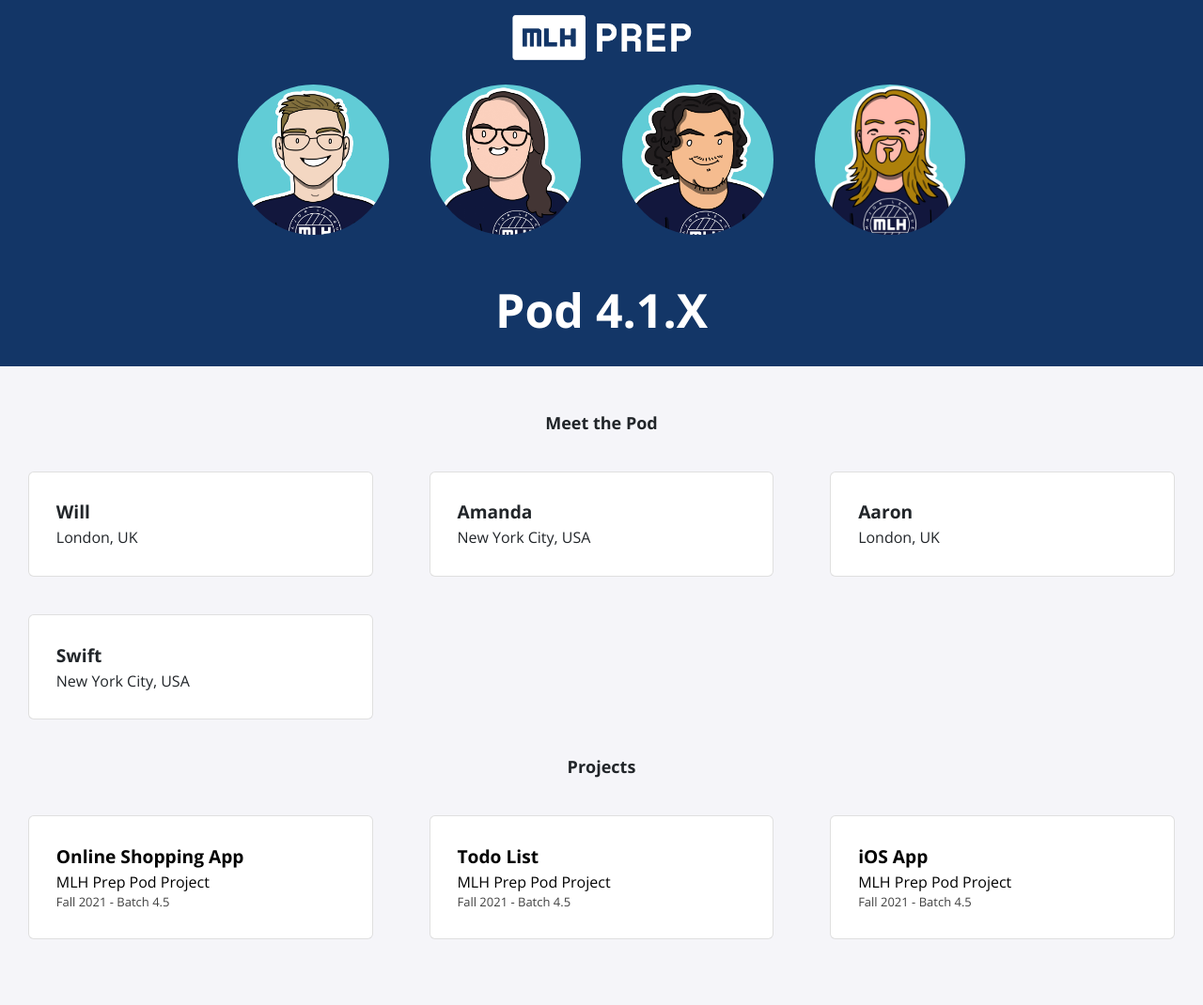
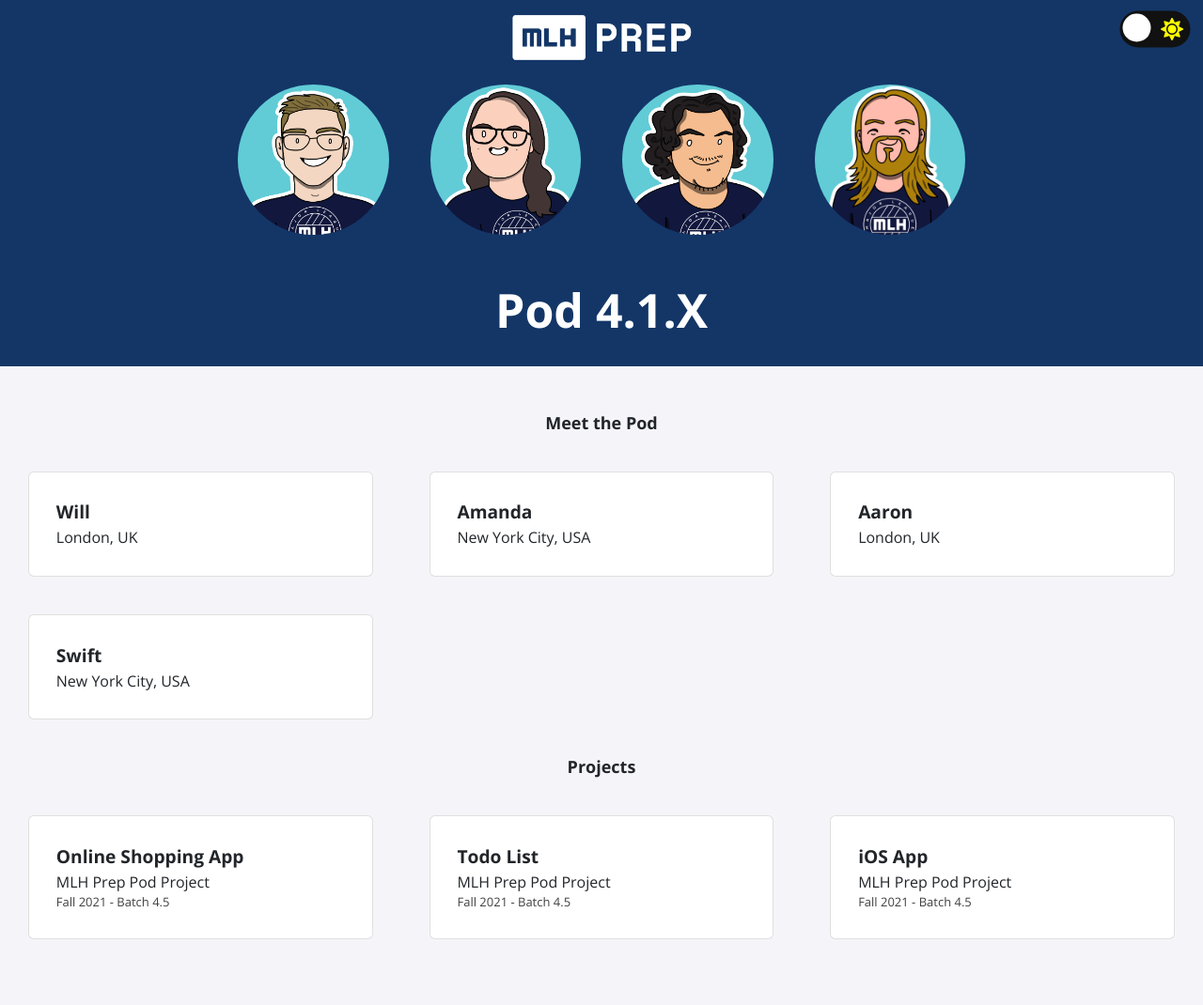
Before and after one commit to MLH-Fellowship/pod-4.1.1-portfolio, a Jekyll site: the page built from index.html, in a window 1280 px wide. Shown: the whole page at 94% size. Built offline with Jekyll 4.4.1, drawn with Linux system fonts in a browser that asks for light colours; nearby versions of some CDN libraries.

Commit message:
Basic Version Complete

```diff
--- /dev/null
+++ b/_includes/toggle.html
@@ -0,0 +1,32 @@
+<div id="toggle-container">
+  <input type="checkbox" class="checkbox" id="dark-theme-toggle" />
+  <label for="dark-theme-toggle" class="label">
+    <i class="fas fa-moon"></i>
+    <i class="fas fa-sun"></i>
+    <div class="ball"></div>
+  </label>
+</div>
+
+<script>
+  window.addEventListener("load", () => {
+    const userPrefersDark =
+      window.matchMedia &&
+      window.matchMedia("(prefers-color-scheme: dark)").matches;
+
+    if (userPrefersDark || localStorage.getItem("theme") === "dark") {
+      document.body.classList.toggle("dark", true);
+      localStorage.setItem("theme", "dark");
+      document.getElementById("dark-theme-toggle").checked = true;
+      return;
+    }
+    localStorage.setItem("theme", "light");
+    document.getElementById("dark-theme-toggle").checked = false;
+  });
+
+  document
+    .getElementById("dark-theme-toggle")
+    .addEventListener("click", (event) => {
+      document.body.classList.toggle("dark", event.target.checked);
+      localStorage.setItem("theme", event.target.checked ? "dark" : "light");
+    });
+</script>
--- a/_sass/all.scss
+++ b/_sass/all.scss
@@ -1,8 +1,10 @@
 @import url('https://fonts.googleapis.com/css2?family=Poppins:ital,wght@0,100;0,200;0,300;0,400;0,500;0,600;0,700;0,800;0,900;1,100;1,200;1,300;1,400;1,500;1,600;1,700;1,800;1,900&display=swap');
 @import url('https://fonts.googleapis.com/css2?family=Open+Sans:ital,wght@0,300;0,400;0,600;0,700;0,800;1,300;1,400;1,600;1,700;1,800&display=swap');
+@import 'config';
 @import 'navbar';
 @import 'profile';
 @import 'page';
+@import 'toggle';
 
 .card-container {
     display: grid;
@@ -30,14 +32,16 @@
 
 
 body {
-    background-color: #f5f5f9;
+    background-color: var(--color-body);
     margin-bottom: 50px;
+    position: relative;
 }
 h2 {
     margin-bottom: 20px;
     margin-top: 20px;
     font-weight: 700;
     text-align: center;
+    color: var(--color-p-text);
 }
 
 .card {
@@ -45,14 +49,14 @@
     flex-direction: row;
     align-items: center;
     margin: 20px 30px;
-    background-color: white;
+    background-color: var(--color-card);
     border-radius: .375rem;
     padding: 1.5em;
     font-size: 1.2em;
 }
 
 a {
-    color: black;
+    color: var(--color-body-text);
 }
 
 .info {
@@ -60,6 +64,7 @@
         margin-top: 5px;
         margin: 0px;
         text-align: left;
+        color: var(--color-p-text);
     }
 
     .title {
@@ -74,7 +79,7 @@
 
     .dates {
         font-size: small;
-        color: #404040;
+        color: var(--color-info-text);
     }
 }
 
--- /dev/null
+++ b/_sass/config.scss
@@ -0,0 +1,30 @@
+$body: #f5f5f9;
+$body-dark: #292929;
+$card-bg: #ffffff;
+$card-bg-dark: #121212;
+$body-text: #000000;
+$body-text-dark: #ffffff;
+$heading-text: #ffffff;
+$heading-text-dark: #ffffff;
+$info-text: #404040;
+$info-text-dark: #ffffff;
+$p-text: #212529;
+$p-text-dark: #ffffff;
+
+:root {
+    --color-body: #{$body};
+    --color-card: #{$card-bg};
+    --color-body-text: #{$body-text};
+    --color-heading-text: #{$heading-text};
+    --color-info-text: #{$info-text};
+    --color-p-text: #{$p-text};
+}
+
+.dark {
+    --color-body: #{$body-dark};
+    --color-card: #{$card-bg-dark};
+    --color-body-text: #{$body-text-dark};
+    --color-heading-text: #{$heading-text-dark};
+    --color-info-text: #{$info-text-dark};
+    --color-p-text: #{$p-text-dark};
+}
--- a/_sass/page.scss
+++ b/_sass/page.scss
@@ -7,11 +7,12 @@
 }
 
 body {
-    background-color: #f5f5f9 !important;
+    background-color: var(--color-body);
     background-size: cover;
     width: auto!important;
     overflow-x: hidden!important;
     font-family: "Open Sans", serif;
+    position: relative;
 }
 
 .banner {
--- a/_sass/profile.scss
+++ b/_sass/profile.scss
@@ -6,7 +6,7 @@
   h1 {
     font-size: 50px;
     font-weight: 700;
-        color: white;
+    color: var(--color-heading-text);
   }
 
   img {
--- /dev/null
+++ b/_sass/toggle.scss
@@ -0,0 +1,70 @@
+.checkbox {
+  opacity: 0;
+  position: absolute;
+  right: 50px;
+  top: 50px;
+}
+
+.label {
+  width: 50px;
+  height: 26px;
+  background-color: #111;
+  display: flex;
+  border-radius: 50px;
+  align-items: center;
+  justify-content: space-between;
+  padding: 5px;
+  position: relative;
+  transform: scale(1.5);
+}
+
+.ball {
+  width: 20px;
+  height: 20px;
+  background-color: white;
+  position: absolute;
+  top: 2px;
+  left: 2px;
+  border-radius: 50%;
+  transition: transform 0.2s linear;
+}
+
+/*  target the elemenent after the label*/
+.checkbox:checked + .label .ball {
+  transform: translateX(24px);
+}
+
+.fa-moon {
+  color: pink;
+}
+
+.fa-sun {
+  color: yellow;
+}
+
+#toggle-container {
+  position: absolute;
+  top: 15px;
+  right: 25px;
+}
+
+@media only screen and (max-width: 1500px) {
+  #toggle-container {
+    top: 2vh;
+    right: 2vw;
+  }
+}
+
+@media only screen and (max-width: 1000px) {
+  #toggle-container {
+    top: 2vh;
+    right: 2vw;
+  }
+}
+
+@media only screen and (max-width: 768px) {
+  #toggle-container {
+    top: 25px;
+    right: 20px;
+  }
+}
--- a/index.html
+++ b/index.html
@@ -5,6 +5,7 @@
 {% include header.html %}
 
 <body>
+
     {% include navbar.html %}
 
     {% include profile.html %}
@@ -12,6 +13,8 @@
     {% include description.html %}
 
     {% include projects.html %}
+
+    {% include toggle.html %}
 </body>
 
 </html>
```
Also changed, not shown: _layouts/page.html (+10 -12 lines). Lines whose indentation alone changed are shown as unchanged.
